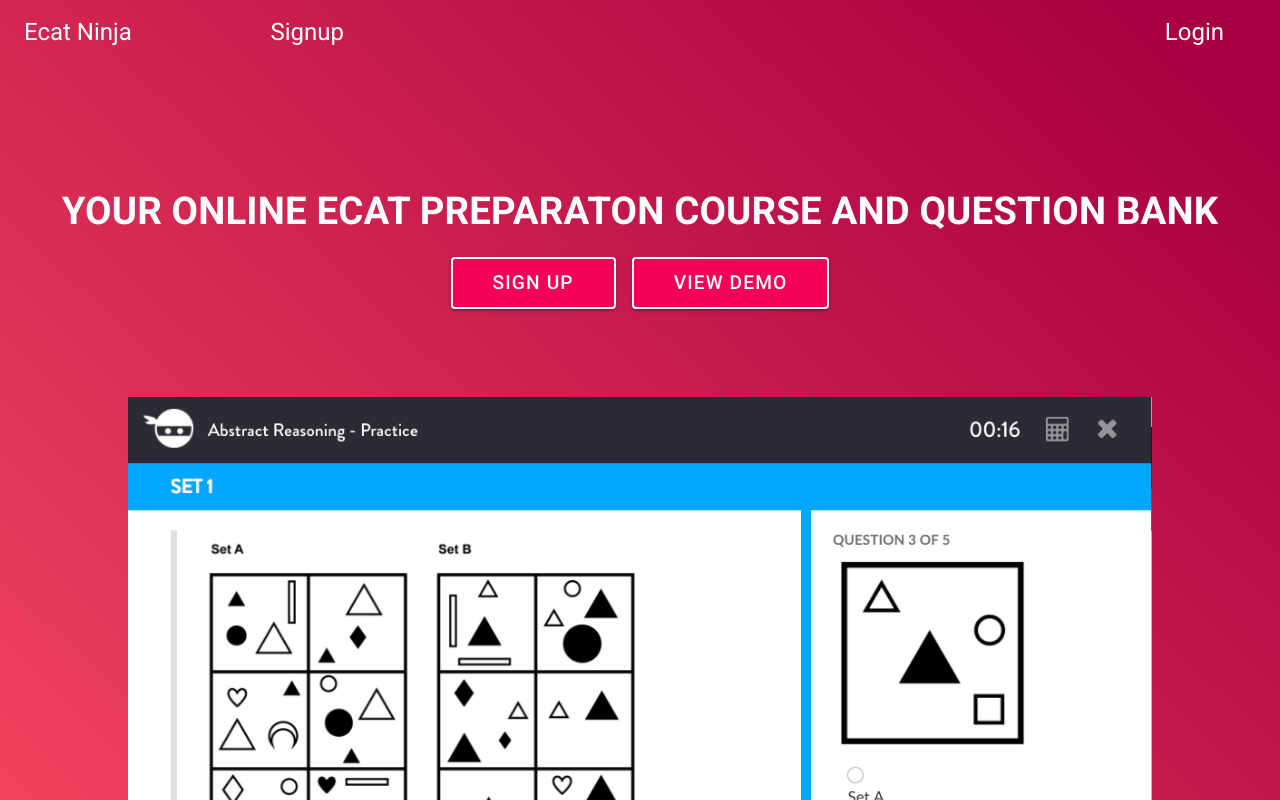
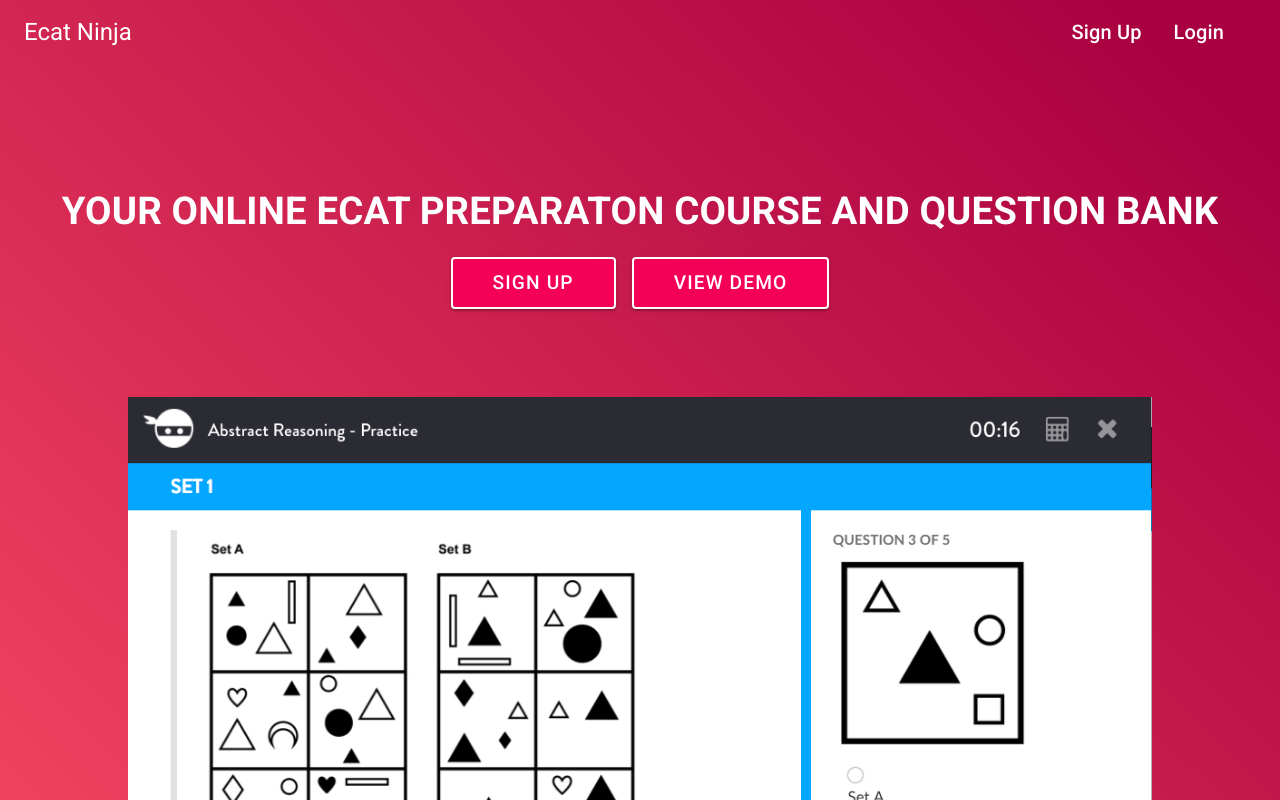
Before and after one commit to aliraza944/ECAT-Prep, a React (Create React App) app in the folder client/: page / in a window 1280 px wide. Shown: the top 800 px of the page. Built offline with nearby package versions, Linux system fonts and the light colour scheme.

Commit message:
nav modified pakges added to the backebd

```diff
--- /dev/null
+++ b/client/src/Components/Navigation/DrawerElements.js
@@ -0,0 +1,73 @@
+import React from "react";
+import { List, ListItem, ListItemText, Button } from "@material-ui/core";
+import { Link } from "react-router-dom";
+import { makeStyles } from "@material-ui/core/styles";
+import Divider from "@material-ui/core/Divider";
+
+const useStyles = makeStyles((theme) => ({
+  toolbar: theme.mixins.toolbar,
+  title: {
+    flexGrow: 1,
+    marginRight: theme.spacing(4),
+    textTransform: "capitalize",
+  },
+}));
+
+const DrawerElements = (props) => {
+  const classes = useStyles();
+  return (
+    <div>
+      <div className={classes.toolbar} />
+      <Divider />
+
+      {props.home ? (
+        <List className={classes.title}>
+          <ListItem component={Link} to="/signup">
+            <ListItemText primary="Sign Up" />
+          </ListItem>
+          <ListItem component={Link} to="/login">
+            <ListItemText primary="Log In" />
+          </ListItem>
+        </List>
+      ) : (
+        <List className={classes.title}>
+          <ListItem component={Link} to="/home/physics">
+            <ListItemText primary="Physics" />
+          </ListItem>
+          <ListItem component={Link} to="/home/chemistry">
+            <ListItemText primary="Chemistry" />
+          </ListItem>
+          <ListItem component={Link} to="/home/math">
+            <ListItemText primary="Math" />
+          </ListItem>
+          <ListItem component={Link} to="/home/biology">
+            <ListItemText primary="Biology" />
+          </ListItem>
+          {props.isLoggedIn ? (
+            <>
+              {" "}
+              <ListItem component={Link} to="/home">
+                <ListItemText primary="Hey stranger" />
+              </ListItem>
+              <ListItem component={Button}>
+                <ListItemText primary="Log Out" />
+              </ListItem>
+            </>
+          ) : (
+            <>
+              {" "}
+              <ListItem component={Link} to="/signup">
+                <ListItemText primary="Sign Up" />
+              </ListItem>
+              <ListItem component={Link} to="/login">
+                <ListItemText primary="Log In" />
+              </ListItem>
+            </>
+          )}
+        </List>
+      )}
+    </div>
+  );
+};
+
+export default DrawerElements;
--- /dev/null
+++ b/client/src/Components/Navigation/NavElements.js
@@ -0,0 +1,100 @@
+import React from "react";
+import { Link } from "react-router-dom";
+import { Typography, Button } from "@material-ui/core";
+import { makeStyles } from "@material-ui/styles";
+const useStyles = makeStyles((theme) => ({
+  navItems: {
+    display: "none",
+    width: "80%",
+    [theme.breakpoints.up("md")]: {
+      display: "flex",
+      justifyContent: "space-between",
+    },
+  },
+  Links: {
+    display: "flex",
+    justifyContent: "space-between",
+  },
+  title: {
+    flexGrow: 1,
+    marginRight: theme.spacing(4),
+    textTransform: "capitalize",
+  },
+}));
+
+export const NavElements = (props) => {
+  const classes = useStyles();
+  return (
+    <>
+      {props.home ? (
+        <div
+          className={classes.navItems}
+          style={{ justifyContent: "flex-end" }}
+        >
+          <div className={classes.Links}>
+            <Link to="/signup" className="link">
+              <Typography variant="h6" noWrap className={classes.title}>
+                Sign Up
+              </Typography>
+            </Link>{" "}
+            <Link to="/login" className="link">
+              <Typography variant="h6" noWrap className={classes.title}>
+                Login
+              </Typography>
+            </Link>
+          </div>
+        </div>
+      ) : (
+        <div className={classes.navItems}>
+          <div className={classes.Links}>
+            <Link to="/home/physics" className="link">
+              <Typography variant="h6" noWrap className={classes.title}>
+                Physics
+              </Typography>
+            </Link>
+            <Link to="/home/chemistry" className="link">
+              <Typography variant="h6" noWrap className={classes.title}>
+                chemistry
+              </Typography>
+            </Link>
+            <Link to="/home/math" className="link">
+              <Typography variant="h6" noWrap className={classes.title}>
+                Math
+              </Typography>
+            </Link>
+            <Link to="/home/biology" className="link">
+              <Typography variant="h6" noWrap className={classes.title}>
+                Biology
+              </Typography>
+            </Link>
+          </div>
+          {props.isLoggedIn ? (
+            <div className={classes.Links}>
+              <Link to="/home" className="link">
+                <Typography variant="h6" noWrap className={classes.title}>
+                  Hey stranger
+                </Typography>
+              </Link>{" "}
+              <Button variant="contained" color="primary">
+                Logout
+              </Button>
+            </div>
+          ) : (
+            <div className={classes.Links}>
+              <Link to="/signup" className="link">
+                <Typography variant="h6" noWrap className={classes.title}>
+                  Sign Up
+                </Typography>
+              </Link>{" "}
+              <Link to="/login" className="link">
+                <Typography variant="h6" noWrap className={classes.title}>
+                  Login
+                </Typography>
+              </Link>
+            </div>
+          )}
+        </div>
+      )}
+    </>
+  );
+};
--- a/client/src/Components/Navigation/Styles.js
+++ b/client/src/Components/Navigation/Styles.js
@@ -26,22 +26,7 @@
       display: "none",
     },
   },
-  navItems: {
-    display: "none",
-    width: "80%",
-    [theme.breakpoints.up("md")]: {
-      display: "flex",
-      justifyContent: "space-between",
-    },
-  },
-  subjectLink: {
-    display: "flex",
-    justifyContent: "space-between",
-  },
-  registrationLinks: {
-    display: "flex",
-    justifyContent: "space-around",
-  },
+
   // necessary for content to be below app bar
   toolbar: theme.mixins.toolbar,
   drawerPaper: {
--- a/client/src/Components/Navigation/index.js
+++ b/client/src/Components/Navigation/index.js
@@ -1,20 +1,16 @@
 import React, { useState } from "react";
 import AppBar from "@material-ui/core/AppBar";
-import Divider from "@material-ui/core/Divider";
 import Drawer from "@material-ui/core/Drawer";
 import Hidden from "@material-ui/core/Hidden";
 import IconButton from "@material-ui/core/IconButton";
-import List from "@material-ui/core/List";
-import ListItem from "@material-ui/core/ListItem";
-import ListItemText from "@material-ui/core/ListItemText";
 import MenuIcon from "@material-ui/icons/Menu";
 import Toolbar from "@material-ui/core/Toolbar";
 import Typography from "@material-ui/core/Typography";
 import useStyles from "./Styles";
 import { Link } from "react-router-dom";
+import { NavElements } from "./NavElements";
+import DrawerElements from "./DrawerElements";
 function Navigation(props) {
-  const navItems = ["physics", "math", "chemistry", "biology"];
-  const homeItems = ["Signup", "Login"];
   const classes = useStyles();
 
   const [mobileOpen, setMobileOpen] = useState(false);
@@ -22,66 +18,6 @@
   const handleDrawerToggle = () => {
     setMobileOpen(!mobileOpen);
   };
-
-  const nav = (
-    <div className={classes.navItems}>
-      <div className={classes.subjectLink}>
-        <Link to="/home/physics" className="link">
-          <Typography variant="h6" noWrap className={classes.title}>
-            Physics
-          </Typography>
-        </Link>
-        <Link to="/home/chemistry" className="link">
-          <Typography variant="h6" noWrap className={classes.title}>
-            chemistry
-          </Typography>
-        </Link>
-        <Link to="/home/math" className="link">
-          <Typography variant="h6" noWrap className={classes.title}>
-            Math
-          </Typography>
-        </Link>
-        <Link to="/home/biology" className="link">
-          <Typography variant="h6" noWrap className={classes.title}>
-            Biology
-          </Typography>
-        </Link>
-      </div>
-      <div className={classes.registrationLinks}>
-        <Link to="/signup" className="link">
-          <Typography variant="h6" noWrap className={classes.title}>
-            Sign Up
-          </Typography>
-        </Link>{" "}
-        <Link to="/login" className="link">
-          <Typography variant="h6" noWrap className={classes.title}>
-            Login
-          </Typography>
-        </Link>
-      </div>
-    </div>
-  );
-
-  const drawer = (
-    <div>
-      <div className={classes.toolbar} />
-      <Divider />
-
-      <List>
-        {props.home
-          ? homeItems.map((text) => (
-              <ListItem component={Link} to={`/${text}`} button>
-                <ListItemText primary={text} />
-              </ListItem>
-            ))
-          : navItems.map((text) => (
-              <ListItem component={Link} to={`/home/${text}`} button key={text}>
-                <ListItemText primary={text} />
-              </ListItem>
-            ))}
-      </List>
-    </div>
-  );
 
   return (
     <div>
@@ -99,23 +35,7 @@
                 Ecat Ninja
               </Link>
             </Typography>
-            <div className={classes.navItems}>
-              {props.home
-                ? homeItems.map((item) => {
-                    return (
-                      <Link to={`/${item}`} className="link">
-                        <Typography
-                          variant="h5"
-                          noWrap
-                          className={classes.title}
-                        >
-                          {item}
-                        </Typography>
-                      </Link>
-                    );
-                  })
-                : nav}
-            </div>
+            <NavElements home={props.home} isLoggedIn={isLoggedIn} />
             <IconButton
               color="inherit"
               aria-label="open drawer"
@@ -141,7 +61,7 @@
                 keepMounted: true, // Better open performance on mobile.
               }}
             >
-              {drawer}
+              <DrawerElements home={props.home} isLoggedIn={isLoggedIn} />
             </Drawer>
           </Hidden>
         </nav>
```
Also changed, not shown: package.json (+5 -2 lines), 1 other file (tests, documents, lock files or other folders).
